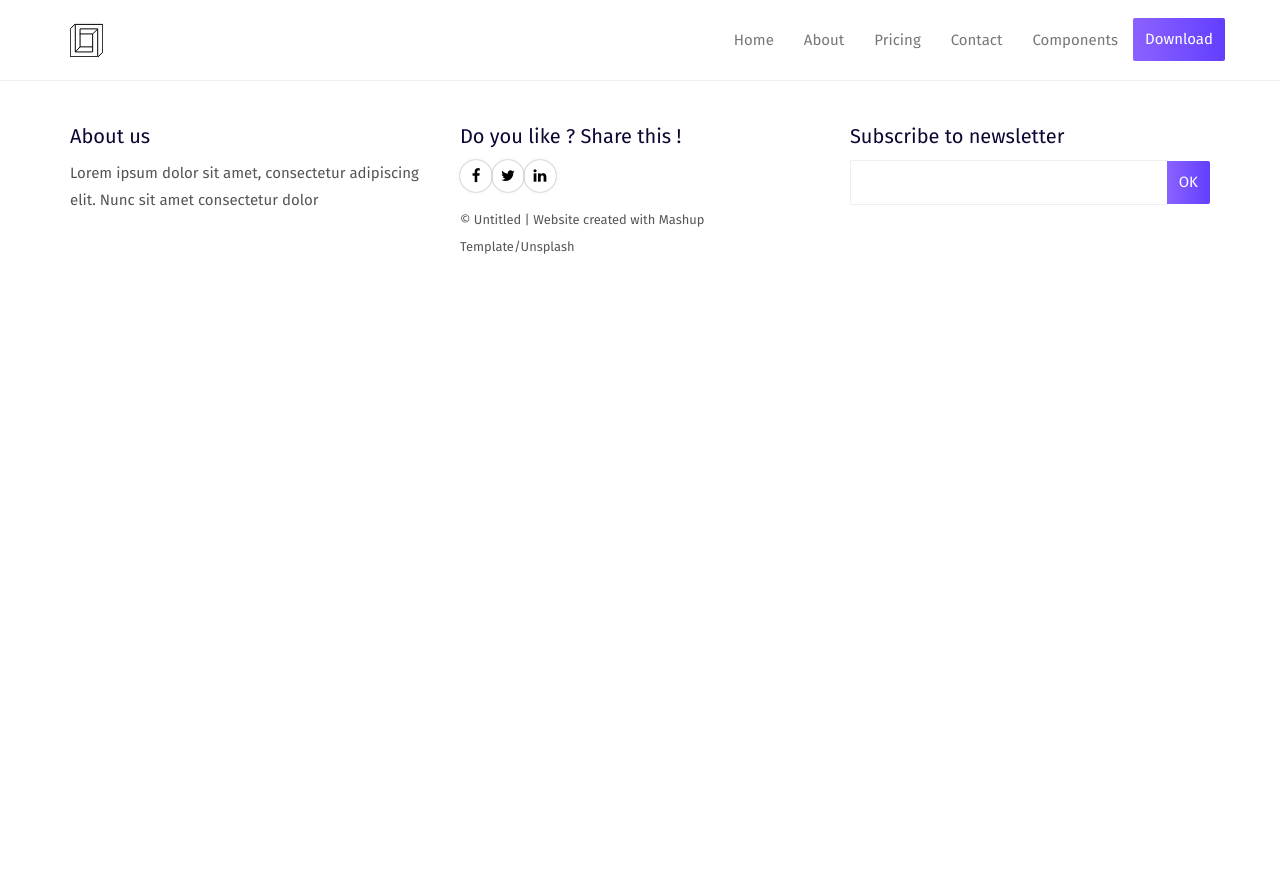
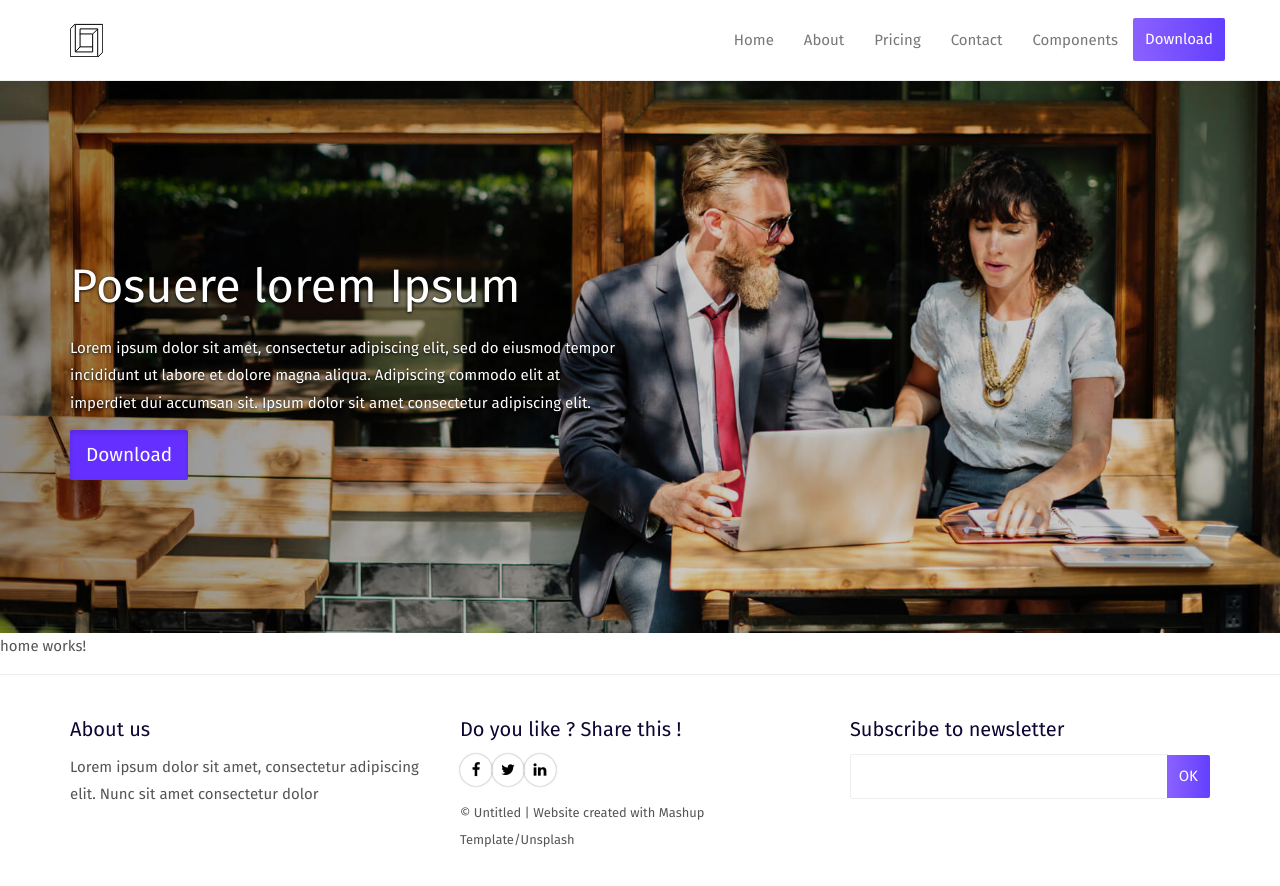
Before and after one commit to christi4n/angular-pure-template, an Angular app: page /home in a window 1280 px wide. Before the commit this address led to /. Shown: the top 886 px of the page. Before the commit the page ends 800 px from the top, so only its background shows below. Built offline with nearby package versions, Linux system fonts and the light colour scheme; a web font is replaced by a local one.

Commit message:
[TASK] Update routing

```diff
--- a/src/app/app-routing.module.ts
+++ b/src/app/app-routing.module.ts
@@ -8,6 +8,10 @@ import { ComponentsComponent } from './pages/components';
 
 
 const routes: Routes = [
+  {
+    path: 'home',
+    component: HomeComponent
+  },
   {
     path: 'about',
     component: AboutComponent
--- a/src/app/pages/home/home.component.html
+++ b/src/app/pages/home/home.component.html
@@ -1 +1,17 @@
+<div class="white-text-container background-image-container" style="background-image: url('assets/images/img-home.jpg')">
+    <div class="opacity"></div>
+    <div class="container">
+        <div class="row">
+
+            <div class="col-md-6">
+                <h1>Posuere lorem Ipsum</h1>
+                <p>Lorem ipsum dolor sit amet, consectetur adipiscing elit, sed do eiusmod tempor incididunt ut labore
+                    et dolore magna aliqua. Adipiscing commodo elit at imperdiet dui accumsan sit. Ipsum dolor sit
+                    amet consectetur adipiscing elit. </p>
+                 <a [routerLink]="['/']" routerLinkActive="active"  title="" class="btn btn-lg btn-primary">Download</a>
+            </div>
+
+        </div>
+    </div>
+</div>
 <p>home works!</p>
```
